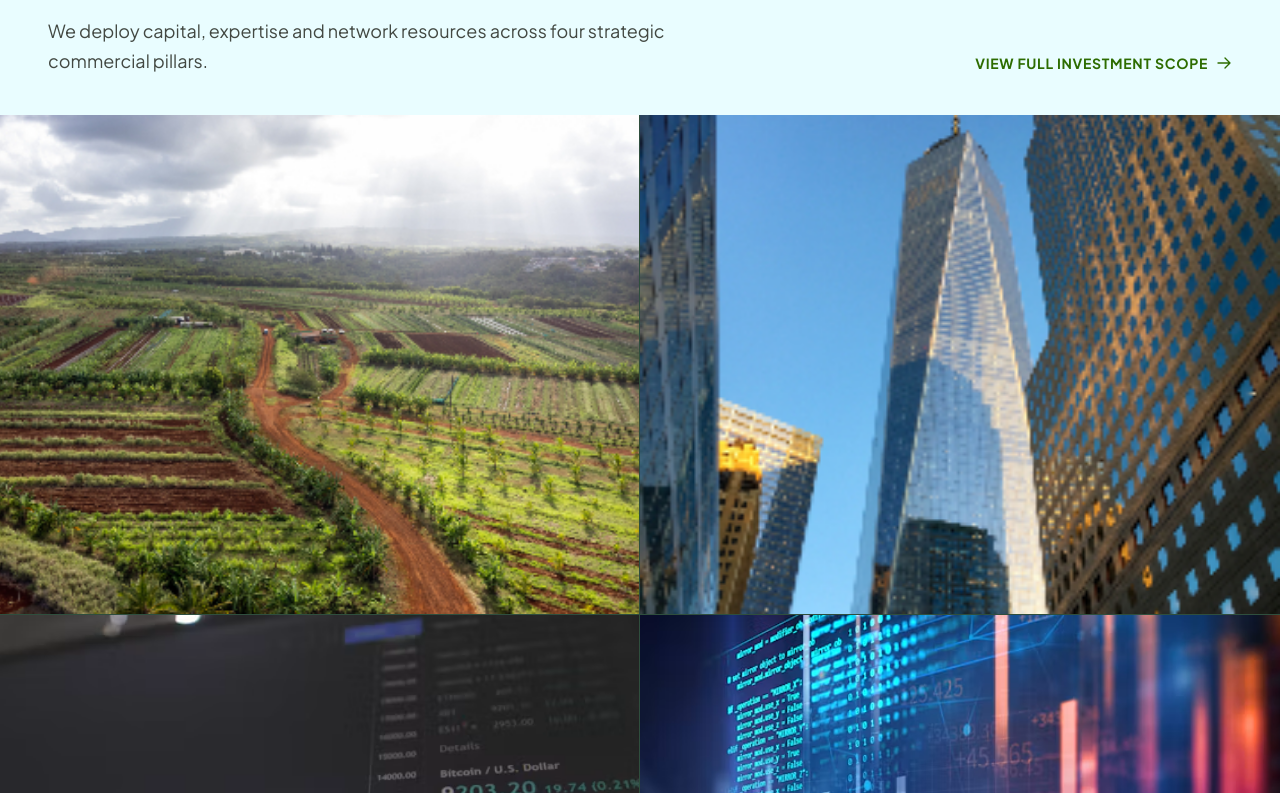
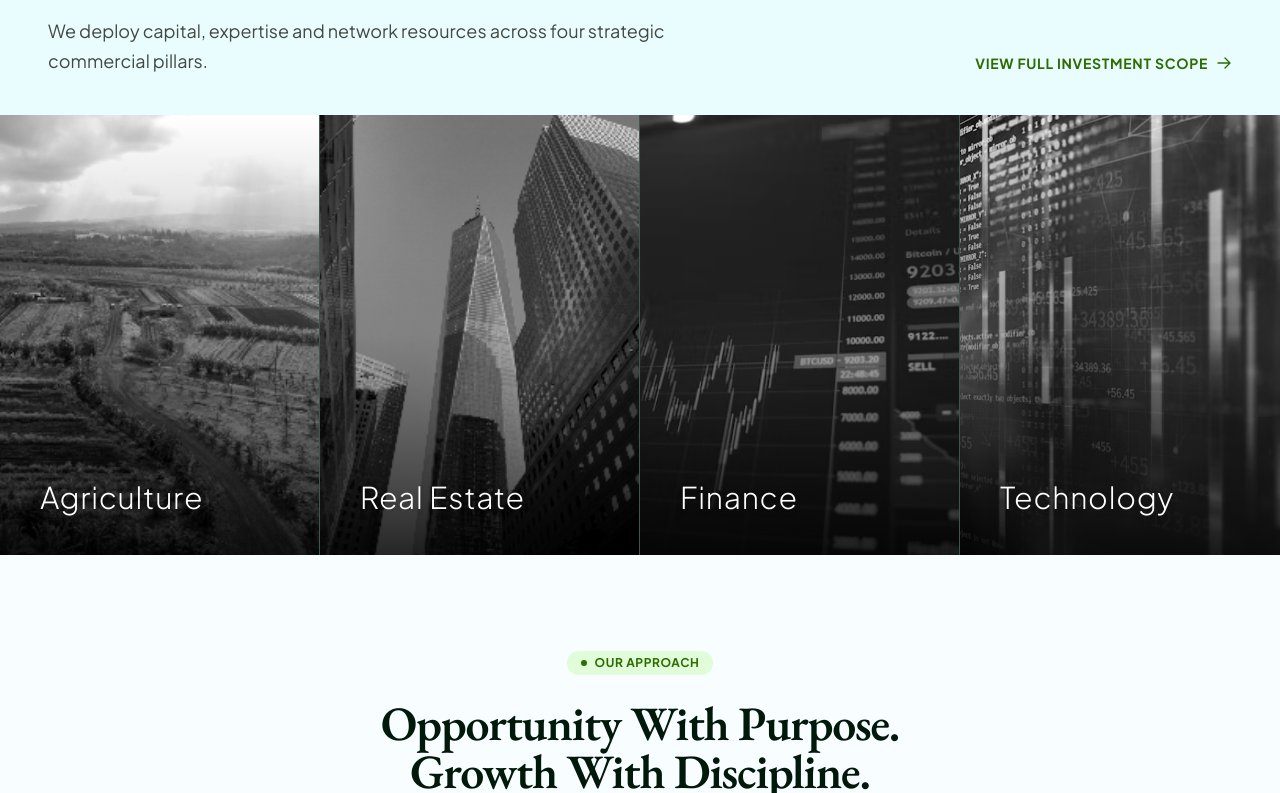
Before and after one commit to danielosita508/hundredfold, a Next.js app: page / in a window 1280 px wide. Shown: the part 1647-2440 px from the top of the page. Built offline with nearby package versions, Linux system fonts and the light colour scheme.

Commit message:
feat(home): transform sectors grid into panoramic grayscale 4-column strip matching Heirs Holdings

```diff
--- a/app/page.tsx
+++ b/app/page.tsx
@@ -262,44 +262,44 @@ export default function Home() {
           </motion.div>
         </div>
 
-        {/* Heirs Holdings Style 2 Up 2 Down Edge-to-Edge Grid */}
+        {/* Heirs Holdings Style Panoramic 4-Column Strip (Full-Bleed Grayscale-to-Color Architecture) */}
         <div className="w-full">
-          <div className="grid grid-cols-1 md:grid-cols-2 gap-0 w-full">
+          <div className="grid grid-cols-1 sm:grid-cols-2 lg:grid-cols-4 gap-0 w-full">
             {BUSINESS_SECTORS.map((sector, index) => {
               const borderClasses =
                 index === 0
-                  ? "border-b border-white/15 md:border-r"
+                  ? "border-b sm:border-b lg:border-b-0 sm:border-r border-white/20"
                   : index === 1
-                  ? "border-b border-white/15"
+                  ? "border-b sm:border-b lg:border-b-0 lg:border-r border-white/20"
                   : index === 2
-                  ? "border-b md:border-b-0 border-white/15 md:border-r"
+                  ? "border-b sm:border-b-0 sm:border-r border-white/20"
                   : "";
 
               return (
                 <Link
                   key={sector.title}
                   href={sector.href}
-                  className={`group relative w-full h-[400px] sm:h-[460px] lg:h-[500px] overflow-hidden bg-[#0A2F1B] flex flex-col justify-end p-8 sm:p-12 lg:p-14 ${borderClasses} cursor-pointer select-none`}
+                  className={`group relative w-full h-[360px] sm:h-[400px] lg:h-[440px] overflow-hidden bg-[#0A2F1B] flex flex-col justify-end ${borderClasses} cursor-pointer select-none`}
                 >
-                  {/* Background Photographic Image (Full Natural Colors) */}
+                  {/* Background Photographic Image: Grayscale by default to match Heirs Holdings, blooms to full color on hover */}
                   <Image
                     src={sector.image}
                     alt={sector.alt}
                     fill
                     quality={100}
-                    sizes="100vw"
-                    className="object-cover object-center group-hover:scale-105 transition-transform duration-700 ease-out"
+                    sizes="(max-width: 640px) 100vw, (max-width: 1024px) 50vw, 25vw"
+                    className="object-cover object-center grayscale contrast-105 group-hover:grayscale-0 group-hover:scale-105 transition-all duration-700 ease-out"
                   />
 
-                  {/* Base subtle vignette for mobile readability */}
-                  <div className="absolute inset-0 bg-gradient-to-t from-black/80 via-black/30 to-black/10 transition-opacity duration-700 sm:opacity-0" />
+                  {/* Base subtle vignette for text readability */}
+                  <div className="absolute inset-0 bg-gradient-to-t from-black/85 via-black/25 to-transparent pointer-events-none" />
 
-                  {/* Rich Emerald Green Overlay on Hover (Fades in slowly to match title slide) */}
-                  <div className="absolute inset-0 bg-gradient-to-t from-[#00190A]/95 via-[#0A2F1B]/80 to-[#0A2F1B]/60 opacity-0 group-hover:opacity-100 transition-opacity duration-700 ease-out pointer-events-none" />
+                  {/* Rich Emerald Green Overlay on Hover */}
+                  <div className="absolute inset-0 bg-gradient-to-t from-[#00190A]/95 via-[#0A2F1B]/75 to-[#0A2F1B]/35 opacity-0 group-hover:opacity-100 transition-opacity duration-500 ease-out pointer-events-none" />
 
-                  {/* Sector Title (Bottom-Left, Light Sans-Serif, Title Case White - Slides slowly into picture on hover) */}
-                  <div className="relative z-10 overflow-hidden">
-                    <h3 className="font-sans text-2xl sm:text-3xl lg:text-4xl font-light tracking-wide text-white drop-shadow-lg opacity-100 sm:opacity-0 sm:translate-y-10 sm:group-hover:opacity-100 sm:group-hover:translate-y-0 transition-all duration-700 ease-out">
+                  {/* Sector Title (Bottom-Left, Light Sans-Serif, Title Case White) */}
+                  <div className="relative z-10 p-6 sm:p-8 lg:p-10 flex flex-col justify-end h-full">
+                    <h3 className="font-sans text-xl sm:text-2xl lg:text-3xl font-light tracking-wide text-white drop-shadow-md transform transition-transform duration-500 ease-out group-hover:-translate-y-1">
                       {sector.title}
                     </h3>
                   </div>
```
